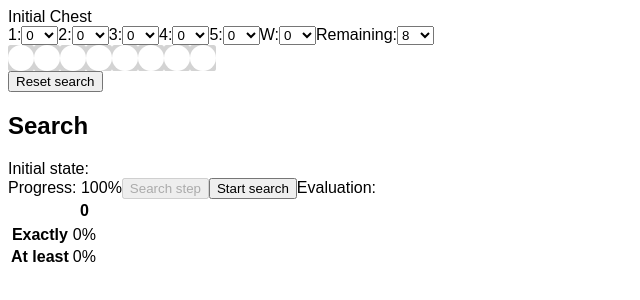
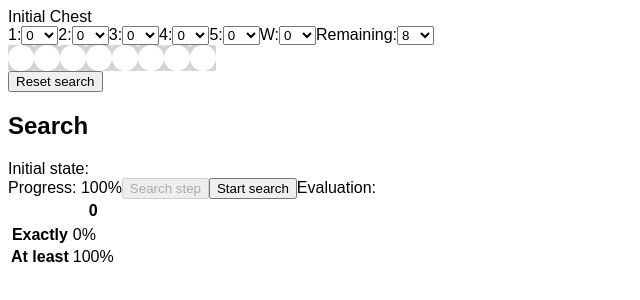
Before and after one commit to costas-basdekis/probable-worms, a React (Create React App) app: page / in a window 1280 px wide. Shown: the top 300 px of the page, without its empty margins (0-640 px from the left). Built offline with nearby package versions, Linux system fonts and the light colour scheme.

Commit message:
Display "At least 0" as "100%"

```diff
--- a/src/App.tsx
+++ b/src/App.tsx
@@ -126,7 +126,7 @@ class REvaluation extends Component<REvaluationProps> {
         <tr>
           <th>At least</th>
           {totals.map(total => (
-            <td key={total}>{Math.floor((evaluation.minimumResultOccurrences.get(total) || 0) * 100)}%</td>
+            <td key={total}>{total === 0 ? 100 : Math.floor((evaluation.minimumResultOccurrences.get(total) || 0) * 100)}%</td>
           ))}
         </tr>
         </tbody>
```
